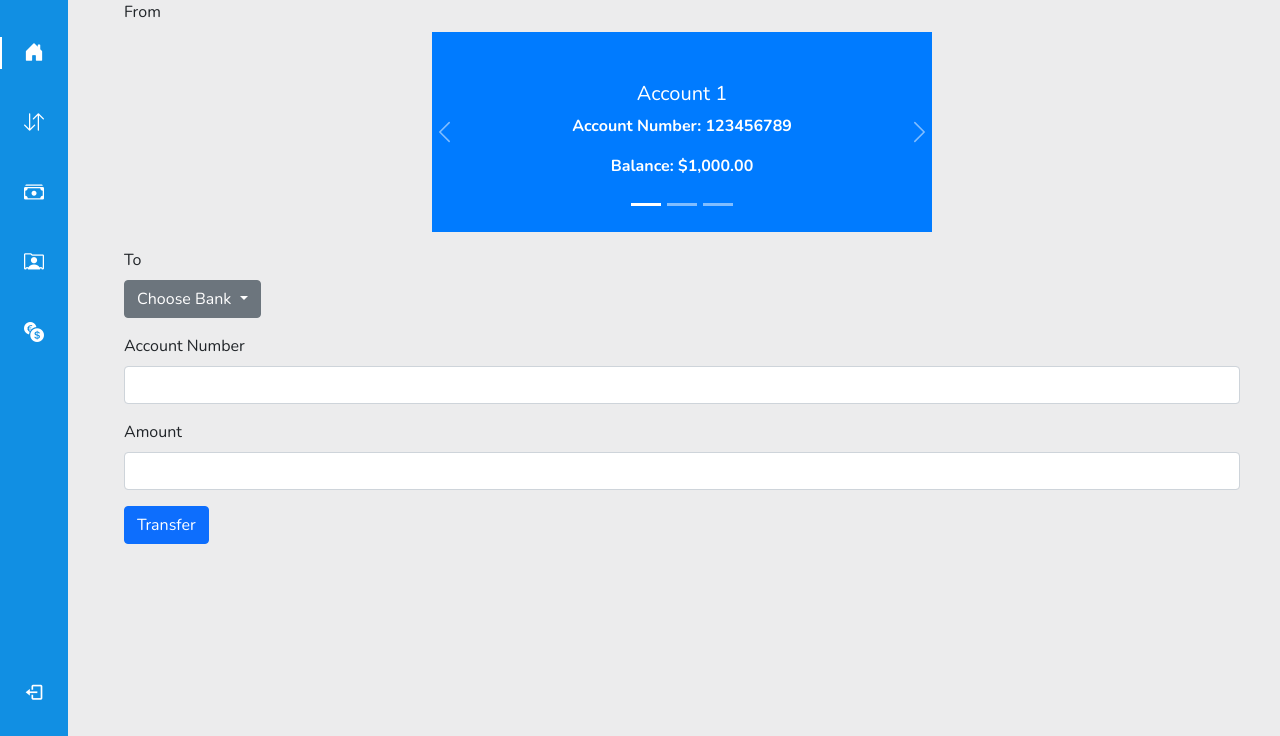
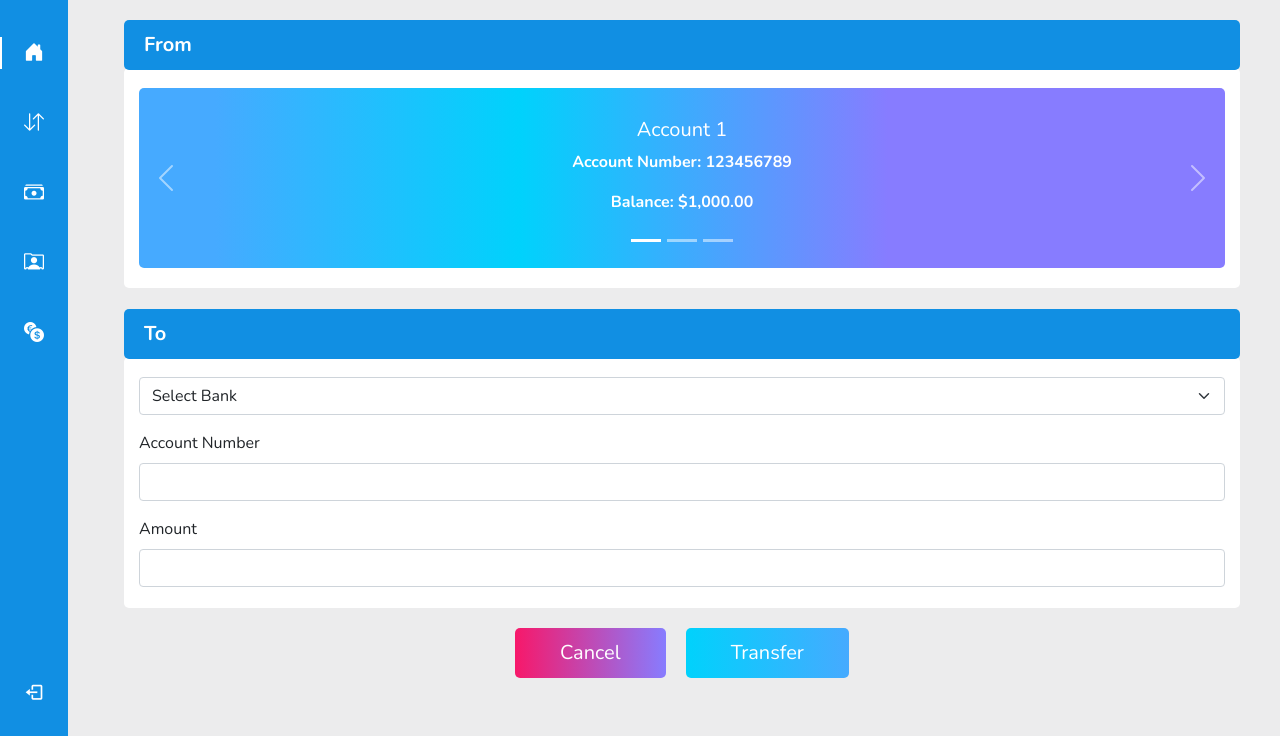
Before and after one commit to Thanida-P/Virtual-Banking-System-Prototype, a FastAPI app: page / in a window 1280 px wide. Shown: the part 64-800 px from the top of the page. Run offline with FastAPI, Linux system fonts and the light colour scheme; some libraries are stand-ins or nearby versions.

Commit message:
updated transfer GUI

```diff
--- a/static/css/transfer.css
+++ b/static/css/transfer.css
@@ -1,36 +1,43 @@
 /* Custom size for the carousel */
 .small-carousel {
-    width: 500px;
-    height: 200px;
+    width: 100%;
+    height: 180px;
     margin: 0 auto;
 }
+
 .small-carousel .carousel-inner {
     width: 100%;
     height: 100%;
     color: white;
 }
+
 .small-carousel .carousel-item {
     width: 100%;
     height: 100%;
-    background-color: #007bff;
+    background: linear-gradient(90deg, rgba(70, 170, 255, 1) 7%, rgba(0, 210, 252, 1) 35%, rgba(135, 124, 255, 1) 69%);
+    border-radius: 5px;
 }
+
 .small-carousel .carousel-item .account-info {
     text-align: center;
-    padding-top: 50px;
+    padding-top: 30px;
 }
+
 .carousel-control-prev,
 .carousel-control-next {
     width: 5%;
 }
 
 .carousel-control-prev {
-    left: 0; /* Ensure prev button is on the left */
-    z-index: 1; /* Ensure it's on top of other elements */
+    left: 0;
+    /* Ensure prev button is on the left */
+    z-index: 1;
+    /* Ensure it's on top of other elements */
 }
 
 .carousel-control-next {
-    right: 0; /* Ensure next button is on the right */
-    z-index: 1; /* Ensure it's on top of other elements */
+    right: 0;
+    z-index: 1;
 }
 
 .carousel-control-prev-icon,
@@ -38,6 +45,79 @@
     background-color: transparent;
 }
 
+.transfer-btn {
+    background: linear-gradient(to right, rgba(0, 210, 252, 1), rgba(70, 170, 255, 1));
+    color: white;
+    border: none;
+    padding: 10px 45px;
+    border-radius: 5px;
+    cursor: pointer;
+    margin-top: 20px;
+    font-size: 20px;
+}
+
+.transfer-btn:hover {
+    background: linear-gradient(to left, rgba(0, 210, 252, 1), rgba(70, 170, 255, 1));
+    color: white;
+    box-shadow: 0 0 10px rgba(0, 0, 0, 0.2);
+}
+
+
+.cancel-btn {
+    background-image: linear-gradient(to left, rgba(135, 124, 255, 1), #f7186a);
+    color: white;
+    border: none;
+    padding: 10px 45px;
+    border-radius: 5px;
+    cursor: pointer;
+    margin-top: 20px;
+    font-size: 20px;
+}
+
+.cancel-btn:hover {
+    background-image: linear-gradient(to right, rgba(135, 124, 255, 1), #f7186a);
+    color: white;
+    box-shadow: 0 0 10px rgba(0, 0, 0, 0.2);
+}
+
 #transfer-page {
     --white-color: none;
 }
+
+.button-container {
+    display: flex;
+    justify-content: center;
+    gap: 20px;
+}
+
+
+#from-header,
+#to-header {
+    padding: 10px 20px;
+    width: 100%;
+    background-color: var(--first-color);
+    color: white;
+    border-radius: 5px;
+    font-weight: bold;
+    margin-top: 5px;
+    font-size: 20px;
+}
+
+#from-header {
+    margin-top: 20px;
+}
+
+.background-widget-top,
+.background-widget-bottom {
+    background-color: white;
+    border-radius: 5px;
+    margin-top: -10px;
+}
+
+.background-widget-top {
+    padding: 20px 15px;
+}
+
+.background-widget-bottom {
+    padding: 20px 15px 5px 15px;
+}
--- a/templates/transfer.html
+++ b/templates/transfer.html
@@ -1,13 +1,16 @@
 {% extends "sidebar_header.html" %}
-{%block head%}
-{{super()}}
-<link rel="stylesheet" href="{{url_for('static',path='/css/transfer.css')}}">
-{%endblock%}
-{%block content%}
+
+{% block head %}
+{{ super() }}
+<link rel="stylesheet" href="{{ url_for('static', path='css/transfer.css') }}">
+{% endblock %}
+
+{% block content %}
     <div id="transfer-page" class="container mt-5">
         <form action="/transfer" method="post">
             <div class="mb-3">
-                <label for="from" class="form-label">From</label>
+            <label for="from" id="from-header" class="form-label">From</label>
+            <div class="background-widget-top">
                 <div id="owned_accounts" class="carousel slide small-carousel" data-bs-ride="carousel">
                     <ol class="carousel-indicators">
                         <li data-bs-target="#owned_accounts" data-bs-slide-to="0" class="active"></li>
@@ -39,32 +42,38 @@
                         </div>
                         <a class="carousel-control-prev" href="#owned_accounts" role="button" data-bs-slide="prev">
                             <span class="carousel-control-prev-icon" aria-hidden="true"></span>
+                            <span class="visually-hidden">Previous</span>
                         </a>
                         <a class="carousel-control-next" href="#owned_accounts" role="button" data-bs-slide="next">
                             <span class="carousel-control-next-icon" aria-hidden="true"></span>
+                            <span class="visually-hidden">Next</span>
                         </a>
                     </div>
                 </div>
+            </div>
+            <label for="bank" id="to-header" class="form-label">To</label>
+            <div class="background-widget-bottom">
                 <div class="mb-3">
-                <label for="to" class="form-label">To</label><br>
-                <a class="btn btn-secondary dropdown-toggle" href="#" role="button" id="dropdownMenuLink" data-bs-toggle="dropdown" aria-expanded="false" required>
-                    Choose Bank
-                </a>
-                <ul class="dropdown-menu" aria-labelledby="dropdownMenuLink">
-                    <li><a class="dropdown-item" href="#">Bank 1</a></li>
-                    <li><a class="dropdown-item" href="#">Bank 2</a></li>
-                    <li><a class="dropdown-item" href="#">Bank 3</a></li>
-                </ul>
+                    <select class="form-select" id="bank" name="bank" required>
+                        <option value="" disabled selected>Select Bank</option>
+                        <option value="bank1">Bank 1</option>
+                        <option value="bank2">Bank 2</option>
+                        <option value="bank3">Bank 3</option>
+                    </select>
                 </div>
                 <div class="mb-3">
-                <label for="to" class="form-label">Account Number</label>
-                <input type="text" class="form-control" id="to" name="to" required>
+                    <label for="account_number" class="form-label">Account Number</label>
+                    <input type="text" class="form-control" id="account_number" name="account_number" required>
                 </div>
                 <div class="mb-3">
                     <label for="amount" class="form-label">Amount</label>
                     <input type="number" class="form-control" id="amount" name="amount" required>
                 </div>
-            <button type="submit" class="btn btn-primary">Transfer</button>
+            </div>
+            <div class="button-container">
+                <a href="/home" class="cancel-btn">Cancel</a>
+                <button type="submit" class="transfer-btn">Transfer</button>
+            </div>
         </form>
     </div>
 
@@ -77,5 +86,7 @@
                 interval: false // Disable automatic cycling
             });
         });
+
+
     </script>
-{%endblock%}
+{% endblock %}
```
Lines whose indentation alone changed are shown as unchanged.
